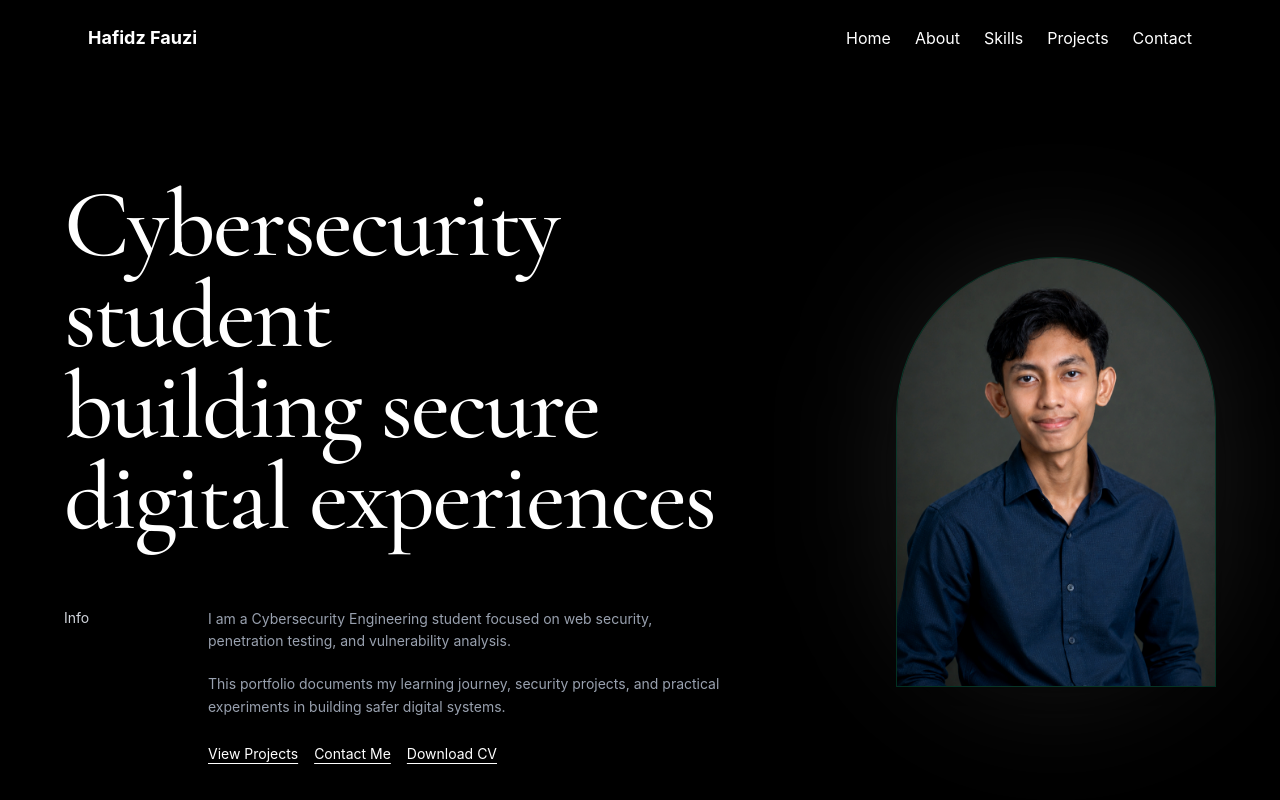
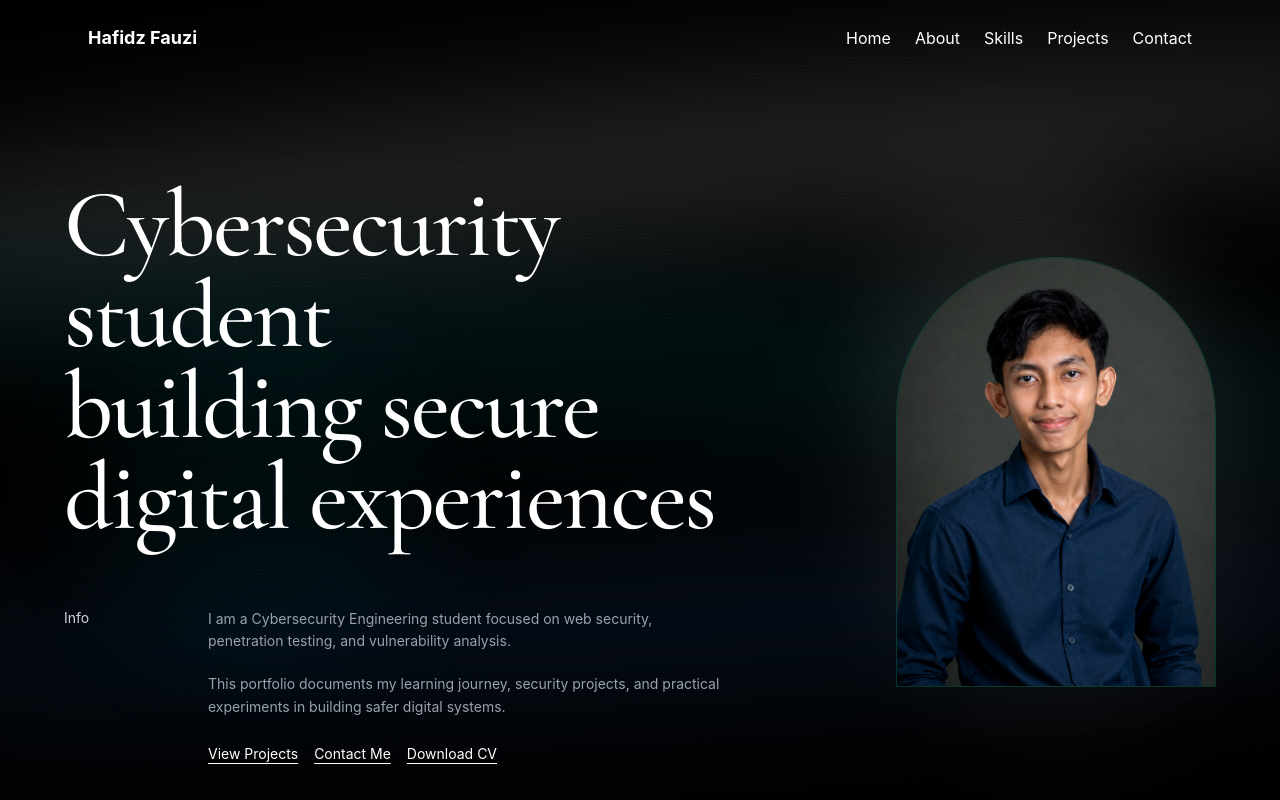
Before and after one commit to hafidzfauzi/Portfolio, a React app: page / in a window 1280 px wide. Shown: the top 800 px of the page. Built offline with nearby package versions, Linux system fonts and the light colour scheme; the HTML template or start-up script is replaced by a standard one.

Commit message:
feat: add AnimatedBackground component with layered radial gradients and floating glow effects

```diff
--- a/src/components/AnimatedBackground.jsx
+++ b/src/components/AnimatedBackground.jsx
@@ -1,6 +1,6 @@
 export default function AnimatedBackground() {
   return (
-    <div className="fixed inset-0 -z-10 overflow-hidden bg-black">
+    <div className="fixed inset-0 z-0 overflow-hidden bg-black">
       {/* Noise */}
       <div className="absolute inset-0 opacity-20 bg-[radial-gradient(circle_at_center,rgba(255,255,255,0.08)_1px,transparent_1px)] bg-[length:4px_4px]"></div>
 
```
